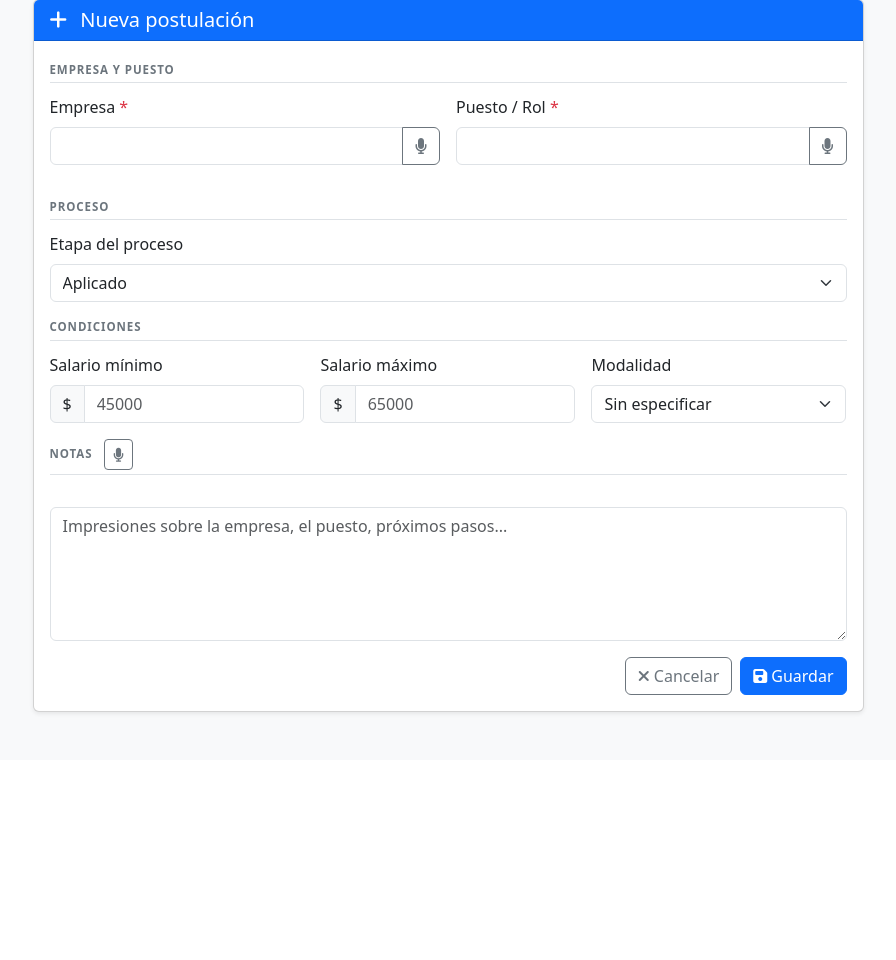
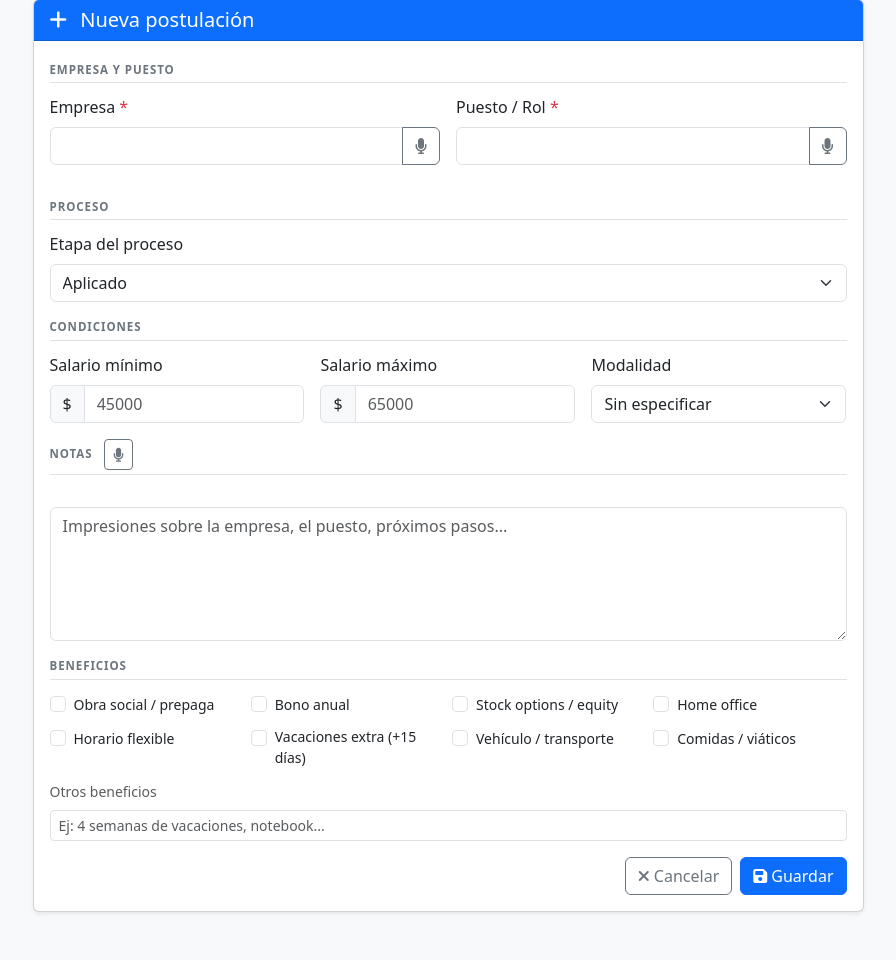
Before and after one commit to pruglio/HRtracker, a Flask app: page /application/new in a window 1280 px wide. Shown: the part 81-1041 px from the top of the page, without its empty margins (192-1088 px from the left). Before the commit the page ends 796 px from the top, so only its background shows below. Run offline with Flask 3, Linux system fonts and the light colour scheme.

Commit message:
feat: add beneficios checkboxes and free-text field to application form
Co-Authored-By: Claude Sonnet 4.6 <noreply@anthropic.com>

```diff
--- a/app.py
+++ b/app.py
@@ -196,6 +196,7 @@ def new_application():
         application=None,
         etapas=ALLOWED_ETAPAS,
         modalidades=ALLOWED_MODALIDADES,
+        beneficios_labels=BENEFICIOS_LABELS,
     )
 
 
@@ -263,6 +264,7 @@ def edit_application(app_id):
         application=application,
         etapas=ALLOWED_ETAPAS,
         modalidades=ALLOWED_MODALIDADES,
+        beneficios_labels=BENEFICIOS_LABELS,
     )
 
 
--- a/templates/application_form.html
+++ b/templates/application_form.html
@@ -110,6 +110,28 @@
           <textarea class="form-control mb-3" id="notas" name="notas" rows="5"
                     placeholder="Impresiones sobre la empresa, el puesto, próximos pasos...">{{ application.notas if application else '' }}</textarea>
 
+          {# === Beneficios === #}
+          <p class="form-section-title">Beneficios</p>
+          <div class="row g-2 mb-2">
+            {% for key, label in beneficios_labels.items() %}
+            <div class="col-6 col-md-3">
+              <div class="form-check">
+                <input class="form-check-input" type="checkbox"
+                       name="beneficios" value="{{ key }}"
+                       id="ben-{{ key }}"
+                       {% if application and key in (application.beneficios or []) %}checked{% endif %}>
+                <label class="form-check-label small" for="ben-{{ key }}">{{ label }}</label>
+              </div>
+            </div>
+            {% endfor %}
+          </div>
+          <div class="mb-3">
+            <label for="beneficios_otros" class="form-label small text-muted">Otros beneficios</label>
+            <input type="text" class="form-control form-control-sm" id="beneficios_otros"
+                   name="beneficios_otros" placeholder="Ej: 4 semanas de vacaciones, notebook..."
+                   value="{{ application.beneficios_otros if application else '' }}">
+          </div>
+
           {# === Buttons === #}
           <div class="d-flex justify-content-end gap-2 mt-2">
             <a href="{% if application %}{{ url_for('application_detail', app_id=application.id) }}{% else %}{{ url_for('index') }}{% endif %}"
```
